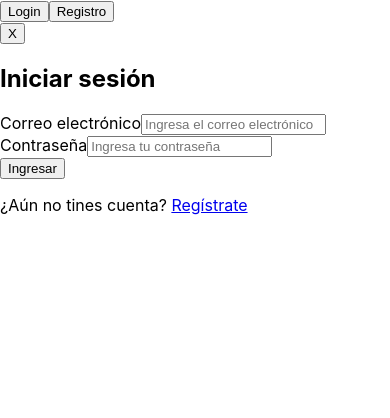
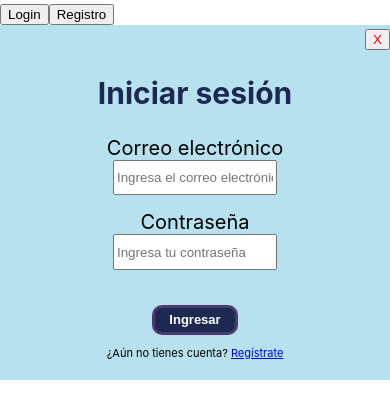
Before and after one commit to cserna98/booking_Integrador_DH, a React (Create React App) app in the folder spacialbookingfront/: page /login in a window 390 px wide. Shown: the top 418 px of the page. Built offline with nearby package versions, Linux system fonts and the light colour scheme.

Commit message:
Estilos Login

```diff
--- a/spacialbookingfront/src/App.js
+++ b/spacialbookingfront/src/App.js
@@ -1,6 +1,6 @@
 import logo from './logo.svg';
 import './App.css';
-import Login from './components/Login.jsx';
+import Login from './components/Login/Login.jsx';
 import { Link, Outlet } from 'react-router-dom';
 
 function App() {
--- a/spacialbookingfront/src/components/Login.jsx
+++ b/spacialbookingfront/src/components/Login/Login.jsx
@@ -2,6 +2,7 @@ import React from "react";
 import {Link, Redirect} from 'react-router-dom';
 import { useNavigate } from "react-router-dom";
 import { useState } from "react";
+import styles from './Login.module.css'
 
 function Login(){
     const validationData = {
@@ -49,15 +50,15 @@ function Login(){
 
 
     return (
-        <>
-        <div>
+        <div className={styles.loginTemplate}>
+        <div className={styles.buttonClosed}>
             {/* Agregar funcionalidad para redireccionar al home o pagina principal usando
             la etiqueta Link*/}
             {/* <Link to='/home'> */}
-            <button>X</button>
+            <button >X</button>
             {/* </Link> */}
         </div>
-        <form onSubmit={onSubmitLogin}>
+        <form onSubmit={onSubmitLogin} className={styles.form}>
         <h2>Iniciar sesión</h2>
         <div>
         <label htmlFor="email">Correo electrónico</label>
@@ -67,11 +68,11 @@ function Login(){
         <label htmlFor="password">Contraseña</label>
         <input type="password" name="password" id="password" placeholder="Ingresa tu contraseña" value={password} onChange={onChangePassword}></input>
         </div>
-        <button type="submit" >Ingresar</button>
-        <p>¿Aún no tines cuenta? <Link to='/signup'>Regístrate</Link></p>
+        <button type="submit" className={styles.buttonLogin}>Ingresar</button>
+        <p>¿Aún no tienes cuenta? <Link to='/signup'>Regístrate</Link></p>
         </form>
 
-        </>
+        </div>
 
     )
 }
--- /dev/null
+++ b/spacialbookingfront/src/components/Login/Login.module.css
@@ -0,0 +1,89 @@
+@media only screen and (max-width: 1400px) {
+    html {
+        font-size: 30px;
+        box-sizing: border-box;
+    }
+
+    .form input {
+        width: 40vw;
+        height: 3.5vh;
+    }
+
+    .form .buttonLogin{
+        font-size: 22px;
+    }
+
+    .form p{
+        font-size: 18px;
+        padding-bottom: 20px;
+    }
+}
+
+@media only screen and (max-width: 481px) {
+    html {
+        font-size: 20px;
+        box-sizing: border-box;
+    }
+
+    .form input {
+        width: 40vw;
+        height: 3.5vh;
+    }
+
+    .form .buttonLogin{
+        font-size: 13px;
+        width: 22vw;
+        height: 30px;
+    }
+
+    .form p{
+        font-size: 11px;
+        padding-bottom: 20px;
+    }
+}
+
+.loginTemplate{
+    background-color: rgba(135, 205, 226, 0.597);
+}
+.buttonLogin {
+    background-color:#1D2951;
+    color: white;
+    width: 22vw;
+    height: 50px;
+    font-weight: 600;
+    border-radius: 0.5rem;
+    border: solid  #4C3B71 3px;
+    margin-top: 20px;
+
+}
+
+.buttonLogin:hover{
+    background-color: #4C3B71B3;
+}
+
+.form {
+    display: block;
+    text-align: center;
+}
+
+.form h2 {
+    color: #1D2951;
+}
+
+.buttonClosed {
+    text-align: right;
+}
+
+.buttonClosed button {
+    color: red;
+    font-weight: 8px;
+}
+
+.form div {
+    margin: 15px 0;
+}
+
+.form div label {
+    display: block;
+    align-items: flex-start;
+}
--- a/spacialbookingfront/src/index.js
+++ b/spacialbookingfront/src/index.js
@@ -4,8 +4,8 @@ import './index.css';
 import App from './App';
 import reportWebVitals from './reportWebVitals';
 import { BrowserRouter, Routes, Route } from 'react-router-dom';
-import Register from './components/Register';
-import Login from './components/Login';
+import Register from './components/Register/Register';
+import Login from './components/Login/Login';
 const root = ReactDOM.createRoot(document.getElementById('root'));
 root.render(
   <React.StrictMode>
```
Also changed, not shown: spacialbookingfront/src/components/Register/Register.jsx (renamed from spacialbookingfront/src/components/Register.jsx).
